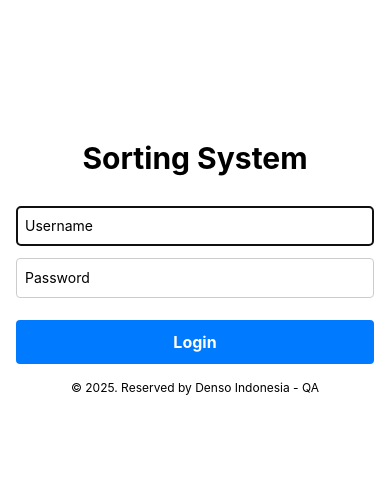
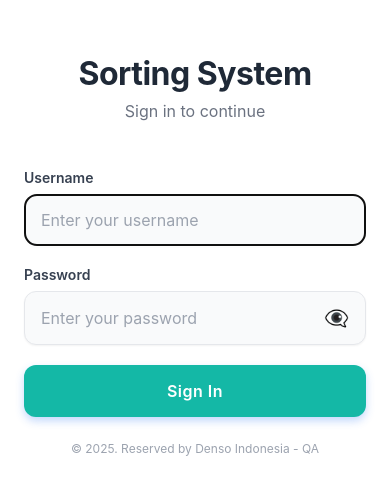
Before and after one commit to agungleksono/sorting-system, a React Native app: screen /Login in a window 390 px wide. Shown: the part 155-650 px from the top of the page. Built offline with nearby package versions, Linux system fonts and the light colour scheme.

Commit message:
modify login and menu screen

```diff
--- a/src/screens/LoginScreen.js
+++ b/src/screens/LoginScreen.js
@@ -8,6 +8,9 @@ import {
     Alert,
     TouchableOpacity,
     ActivityIndicator,
+    SafeAreaView,
+    KeyboardAvoidingView,
+    Platform,
 } from 'react-native';
 import AsyncStorage from '@react-native-async-storage/async-storage';
 import api from '../api/axiosInstance';
@@ -17,6 +20,7 @@ const LoginScreen = ({navigation}) => {
     const [password, setPassword] = useState('');
     const [errorMessage, setErrorMessage] = useState('');
     const [loading, setLoading] = useState(false);
+    const [showPassword, setShowPassword] = useState(false);
 
     const usernameInputRef = useRef(null);
     const passwordInputRef = useRef(null);
@@ -63,104 +67,235 @@ const LoginScreen = ({navigation}) => {
     }, []);
 
     return (
-        <View style={styles.container}>
+        <SafeAreaView style={styles.container}>
+            <KeyboardAvoidingView
+                behavior={Platform.OS === 'ios' ? 'padding' : 'height'}
+                style={styles.keyboardView}
+            >
+                <View style={styles.content}>
+                    <View style={styles.headerSection}>
                         <Text style={styles.appName}>Sorting System</Text>
-            {/* <Text style={styles.header}>Login</Text> */}
+                        <Text style={styles.subtitle}>Sign in to continue</Text>
+                    </View>
+
+                    <View style={styles.formSection}>
+                        <View style={styles.inputContainer}>
+                            <Text style={styles.inputLabel}>Username</Text>
                             <TextInput
                                 ref={usernameInputRef}
                                 style={styles.input}
-                placeholder="Username"
+                                placeholder="Enter your username"
+                                placeholderTextColor="#9CA3AF"
                                 value={username}
                                 onChangeText={(text) => {
                                     setUsername(text);
                                     setErrorMessage("");
                                 }}
                                 onSubmitEditing={handleSubmitUsername}
+                                autoCapitalize="none"
+                                autoCorrect={false}
                             />
+                        </View>
+
+                        <View style={styles.inputContainer}>
+                            <Text style={styles.inputLabel}>Password</Text>
+                            <View style={styles.passwordContainer}>
                                 <TextInput
                                     ref={passwordInputRef}
-                style={styles.input}
-                placeholder="Password"
+                                    style={styles.passwordInput}
+                                    placeholder="Enter your password"
+                                    placeholderTextColor="#9CA3AF"
                                     value={password}
                                     onChangeText={(text) => {
                                         setPassword(text);
                                         setErrorMessage("");
                                     }}
                                     onSubmitEditing={handleLogin}
-                secureTextEntry
+                                    secureTextEntry={!showPassword}
+                                    autoCapitalize="none"
+                                    autoCorrect={false}
                                 />
+                                <TouchableOpacity
+                                    style={styles.eyeButton}
+                                    onPress={() => setShowPassword(!showPassword)}
+                                    activeOpacity={0.7}
+                                >
+                                    <Text style={styles.eyeIcon}>
+                                        {showPassword ? '👁️' : '👁️‍🗨️'}
+                                    </Text>
+                                </TouchableOpacity>
+                            </View>
+                        </View>
+
                         {errorMessage ? (
+                            <View style={styles.errorContainer}>
                                 <Text style={styles.errorText}>{errorMessage}</Text>
+                            </View>
                         ) : null}
 
                         <TouchableOpacity
                             style={[styles.button, loading && styles.buttonDisabled]}
                             onPress={handleLogin}
-                disabled={loading}>
+                            disabled={loading}
+                            activeOpacity={0.8}>
                             {loading ? (
-                    <ActivityIndicator color="#fff" />
+                                <ActivityIndicator color="#fff" size="small" />
                             ) : (
-                    <Text style={styles.buttonText}>Login</Text>
+                                <Text style={styles.buttonText}>Sign In</Text>
                             )}
                         </TouchableOpacity>
+                    </View>
 
-            <Text style={styles.footer}>
+                    <View style={styles.footer}>
+                        <Text style={styles.footerText}>
                             {'\u00A9'} 2025. Reserved by Denso Indonesia - QA
                         </Text>
                     </View>
+                </View>
+
+            </KeyboardAvoidingView>
+        </SafeAreaView>
     );
 };
 
 const styles = StyleSheet.create({
     container: {
         flex: 1,
-        justifyContent: 'center',
-        padding: 16,
         backgroundColor: '#fff',
     },
+    keyboardView: {
+        flex: 1,
+    },
+    content: {
+        flex: 1,
+        justifyContent: 'center',
+        paddingHorizontal: 24,
+    },
+    headerSection: {
+        alignItems: 'center',
+        marginBottom: 48,
+    },
     appName: {
-        fontSize: 30,
-        fontWeight: 'bold',
-        textAlign: 'center',
-        marginBottom: 30,
+        fontSize: 32,
+        fontWeight: '700',
+        color: '#1F2937',
+        marginBottom: 8,
+        letterSpacing: -0.5,
     },
-    header: {
-        fontSize: 24,
-        fontWeight: 'bold',
-        textAlign: 'center',
-        marginBottom: 24,
+    subtitle: {
+        fontSize: 16,
+        color: '#6B7280',
+        fontWeight: '400',
+    },
+    formSection: {
+        width: '100%',
+    },
+    inputContainer: {
+        marginBottom: 20,
+    },
+    inputLabel: {
+        fontSize: 14,
+        fontWeight: '600',
+        color: '#374151',
+        marginBottom: 8,
     },
     input: {
-        height: 40,
-        borderColor: '#ccc',
+        height: 52,
+        backgroundColor: '#F9FAFB',
         borderWidth: 1,
-        marginBottom: 12,
-        paddingLeft: 8,
-        borderRadius: 4,
+        borderColor: '#E5E7EB',
+        borderRadius: 12,
+        paddingHorizontal: 16,
+        fontSize: 16,
+        color: '#1F2937',
+        shadowColor: '#000',
+        shadowOffset: {
+            width: 0,
+            height: 1,
+        },
+        shadowOpacity: 0.05,
+        shadowRadius: 2,
+        elevation: 1,
+    },
+    passwordContainer: {
+        flexDirection: 'row',
+        alignItems: 'center',
+        backgroundColor: '#F9FAFB',
+        borderWidth: 1,
+        borderColor: '#E5E7EB',
+        borderRadius: 12,
+        shadowColor: '#000',
+        shadowOffset: {
+            width: 0,
+            height: 1,
+        },
+        shadowOpacity: 0.05,
+        shadowRadius: 2,
+        elevation: 1,
+    },
+    passwordInput: {
+        flex: 1,
+        height: 52,
+        paddingHorizontal: 16,
+        fontSize: 16,
+        color: '#1F2937',
+    },
+    eyeButton: {
+        paddingHorizontal: 16,
+        height: 52,
+        justifyContent: 'center',
+        alignItems: 'center',
+    },
+    eyeIcon: {
+        fontSize: 20,
+    },
+    errorContainer: {
+        backgroundColor: '#FEF2F2',
+        borderWidth: 1,
+        borderColor: '#FECACA',
+        borderRadius: 8,
+        padding: 12,
+        marginBottom: 20,
     },
     errorText: {
-        color: 'red',
-        marginBottom: 12,
+        color: '#DC2626',
+        fontSize: 14,
+        fontWeight: '500',
+        textAlign: 'center',
     },
     button: {
-        backgroundColor: '#007bff',
-        paddingVertical: 12,
-        borderRadius: 4,
+        backgroundColor: '#14B8A6',
+        height: 52,
+        borderRadius: 12,
         alignItems: 'center',
-        marginTop: 10,
+        justifyContent: 'center',
+        shadowColor: '#3B82F6',
+        shadowOffset: {
+            width: 0,
+            height: 4,
+        },
+        shadowOpacity: 0.3,
+        shadowRadius: 8,
+        elevation: 4,
     },
     buttonText: {
         color: '#fff',
         fontSize: 16,
-        fontWeight: 'bold',
+        fontWeight: '600',
+        letterSpacing: 0.5,
     },
     buttonDisabled: {
         opacity: 0.6,
     },
     footer: {
-        marginTop: 16,
-        textAlign: 'center',
+        paddingVertical: 24,
+        paddingHorizontal: 24,
+        alignItems: 'center',
+    },
+    footerText: {
         fontSize: 12,
+        color: '#9CA3AF',
+        fontWeight: '400',
     },
 });
 
--- a/src/screens/MenuScreen.js
+++ b/src/screens/MenuScreen.js
@@ -1,4 +1,4 @@
-import React, {useState, useEffect} from 'react';
+import React, {useState, useEffect, useCallback, useMemo} from 'react';
 import {
     Button,
     View,
@@ -9,59 +9,106 @@ import {
     ScrollView,
     Modal,
     TouchableWithoutFeedback,
+    SafeAreaView,
+    StatusBar,
+    ActivityIndicator,
+    RefreshControl,
 } from 'react-native';
+import AsyncStorage from '@react-native-async-storage/async-storage';
 import api from '../api/axiosInstance';
 import {AutocompleteDropdownContextProvider} from 'react-native-autocomplete-dropdown';
 
 const MenuScreen = ({navigation}) => {
     const [cases, setCases] = useState([]);
     const [isMenuVisible, setMenuVisible] = useState(false);
+    const [loading, setLoading] = useState(true);
+    const [refreshing, setRefreshing] = useState(false);
+    const [userName, setUserName] = useState('');
 
-    const getCases = async () => {
+    const getCases = useCallback(async () => {
+        try {
+            setLoading(true);
+            const {data} = await api.get('/cases');
+            setCases(data.data);
+        } catch (error) {
+            console.error('Error fetching cases:', error);
+        } finally {
+            setLoading(false);
+        }
+    }, []);
+
+    const onRefresh = useCallback(async () => {
+        setRefreshing(true);
         try {
             const {data} = await api.get('/cases');
             setCases(data.data);
         } catch (error) {
-            console.error('Error fetching cases:', error);
+            console.error('Error refreshing cases:', error);
+        } finally {
+            setRefreshing(false);
         }
-    };
+    }, []);
+
+    const getUserName = useCallback(async () => {
+        try {
+            const name = await AsyncStorage.getItem('name');
+            if (name) {
+                setUserName(name);
+            }
+        } catch (error) {
+            console.error('Error getting user name:', error);
+        }
+    }, []);
 
     useEffect(() => {
         // getCases();
+        getUserName();
 
         // Fetch when screen comes into focus
         const unsubscribe = navigation.addListener('focus', () => {
             getCases();
+            getUserName();
         });
 
         // Clean up the listener when the component unmounts
         return unsubscribe;
-    }, [navigation]);
+    }, [navigation, getUserName]);
 
-    const card = ({item}) => (
-        <View style={styles.cardContainer}>
-            <TouchableOpacity
-                style={styles.card}
-                // onPress={() => navigation.navigate('ScanV2', {caseData: item})}
-                onPress={() => {
+    const handleCardPress = useCallback((item) => {
         if (item.scan_type_id === '001') {
             navigation.navigate('ScanV2', {caseData: item});
         } else if (item.scan_type_id === '002') {
             navigation.navigate('ScanMultiBox', {caseData: item});
         }
-                }}>
-                <View style={styles.textContainer}>
+    }, [navigation]);
+
+    const card = useCallback(({item}) => (
+        <View style={styles.cardContainer}>
+            <TouchableOpacity
+                style={styles.card}
+                activeOpacity={0.8}
+                onPress={() => handleCardPress(item)}>
+                <View style={styles.cardContent}>
+                    <View style={styles.cardHeader}>
                         <Text style={styles.cardTitle}>{item.title}</Text>
                         <View style={styles.progressContainer}>
-                        <Text
-                            style={[styles.progressText, styles.progressBadge]}>
+                            <Text style={styles.progressText}>
                                 {item.current_progress} / {item.max_progress}
                             </Text>
                         </View>
                     </View>
+                    <View style={styles.progressBar}>
+                        <View
+                            style={[
+                                styles.progressFill,
+                                {width: `${(item.current_progress / item.max_progress) * 100}%`}
+                            ]}
+                        />
+                    </View>
+                </View>
             </TouchableOpacity>
         </View>
-    );
+    ), [handleCardPress]);
 
     // Add the three dots button in the header using headerRight
     React.useLayoutEffect(() => {
@@ -69,49 +116,88 @@ const MenuScreen = ({navigation}) => {
             headerRight: () => (
                 <TouchableOpacity
                     onPress={() => setMenuVisible(true)}
-                    style={styles.headerButton}>
-                    <Text style={styles.headerButtonText}>...</Text>
+                    style={styles.headerButton}
+                    activeOpacity={0.7}>
+                    <Text style={styles.headerButtonText}>•••</Text>
                 </TouchableOpacity>
             ),
         });
     }, [navigation]);
 
-    const handleSettingPrint = () => {
+    const handleSettingPrint = useCallback(() => {
         navigation.navigate('PrintSetting');
         setMenuVisible(false);
-    };
+    }, [navigation]);
+
+    const handleNewCase = useCallback(() => {
+        navigation.navigate('NewCase');
+        setMenuVisible(false);
+    }, [navigation]);
+
+    const casesSubtitle = useMemo(() =>
+        `${cases.length} case${cases.length !== 1 ? 's' : ''} available`,
+        [cases.length]
+    );
+
+    const keyExtractor = useCallback((item) => item.suspect_case_id.toString(), []);
 
     return (
-        //         {/* Render the cases in a FlatList for efficient rendering */}
-        // <FlatList
-        //     data={cases}
-        //     renderItem={renderCard}
-        //     keyExtractor={item => item.suspect_case_id.toString()}
-        // />
-        // <ScrollView contentContainerStyle={{flexGrow: 1}} style={{flex: 1}}>
-        <View style={styles.centeredContainer}>
-            {/* <View style={styles.card}>
-                    <Text>Tes</Text>
-                </View> */}
-            {/* Render the cases in a FlatList for efficient rendering */}
+        <SafeAreaView style={styles.container}>
+            <StatusBar barStyle="dark-content" backgroundColor="#fff" />
+
+            <View style={styles.content}>
+                <View style={styles.headerSection}>
+                    {userName && (
+                        <Text style={styles.welcomeText}>
+                            Welcome back, {userName}!
+                        </Text>
+                    )}
+                    <Text style={styles.headerTitle}>Cases</Text>
+                    <Text style={styles.headerSubtitle}>
+                        {casesSubtitle}
+                    </Text>
+                </View>
+
+                {loading ? (
+                    <View style={styles.loadingContainer}>
+                        <ActivityIndicator size="large" color="#14B8A6" />
+                        <Text style={styles.loadingText}>Loading cases...</Text>
+                    </View>
+                ) : (
+                    <>
                         <FlatList
                             data={cases}
                             renderItem={card}
-                keyExtractor={item => item.suspect_case_id.toString()}
+                            keyExtractor={keyExtractor}
+                            contentContainerStyle={styles.listContainer}
+                            showsVerticalScrollIndicator={false}
+                            removeClippedSubviews={true}
+                            maxToRenderPerBatch={10}
+                            windowSize={10}
+                            initialNumToRender={5}
+                            refreshControl={
+                                <RefreshControl
+                                    refreshing={refreshing}
+                                    onRefresh={onRefresh}
+                                    colors={['#14B8A6']}
+                                    tintColor="#14B8A6"
+                                    title="Pull to refresh"
+                                    titleColor="#6B7280"
+                                />
+                            }
                         />
 
-            {/* <View style={styles.buttonWrapper}>
-                <Button
-                    title="Scan"
-                    onPress={() => navigation.navigate('Scan')}
-                />
+                        {cases.length === 0 && (
+                            <View style={styles.emptyState}>
+                                <Text style={styles.emptyStateText}>No cases available</Text>
+                                <Text style={styles.emptyStateSubtext}>
+                                    Create a new case to get started
+                                </Text>
                             </View>
-            <View style={styles.buttonWrapper}>
-                <Button
-                    title="Scan Trial"
-                    onPress={() => navigation.navigate('ScanV2')}
-                />
-            </View> */}
+                        )}
+                    </>
+                )}
+            </View>
 
             {/* Dropdown Menu Modal */}
             {isMenuVisible && (
@@ -126,9 +212,19 @@ const MenuScreen = ({navigation}) => {
                             <View style={styles.menuContainer}>
                                 <TouchableOpacity
                                     onPress={handleSettingPrint}
-                                    style={styles.menuItem}>
+                                    style={styles.menuItem}
+                                    activeOpacity={0.7}>
                                     <Text style={styles.menuText}>
                                         Setting Print
+                                    </Text>
+                                </TouchableOpacity>
+                                <View style={styles.menuDivider} />
+                                <TouchableOpacity
+                                    onPress={handleNewCase}
+                                    style={styles.menuItem}
+                                    activeOpacity={0.7}>
+                                    <Text style={styles.menuText}>
+                                        New Case
                                     </Text>
                                 </TouchableOpacity>
                             </View>
@@ -136,107 +232,173 @@ const MenuScreen = ({navigation}) => {
                     </TouchableWithoutFeedback>
                 </Modal>
             )}
-        </View>
-        // </ScrollView>
+        </SafeAreaView>
     );
 };
 
 const styles = StyleSheet.create({
-    centeredContainer: {
-        // flex: 1,
-        // justifyContent: 'center',
-        // alignItems: 'center',
-        paddingTop: 20,
+    container: {
+        flex: 1,
+        backgroundColor: '#fff',
     },
-    title: {
-        fontSize: 20,
+    content: {
+        flex: 1,
+        paddingHorizontal: 24,
     },
-    buttonWrapper: {
-        marginBottom: 10,
+    headerSection: {
+        paddingTop: 24,
+        paddingBottom: 32,
     },
-
-    /* Card Styles */
+    welcomeText: {
+        fontSize: 16,
+        color: '#6B7280',
+        fontWeight: '500',
+        marginBottom: 8,
+    },
+    headerTitle: {
+        fontSize: 28,
+        fontWeight: '700',
+        color: '#1F2937',
+        marginBottom: 3,
+        letterSpacing: -0.5,
+    },
+    headerSubtitle: {
+        fontSize: 16,
+        color: '#6B7280',
+        fontWeight: '400',
+    },
+    listContainer: {
+        paddingBottom: 24,
+    },
     cardContainer: {
-        flexDirection: 'row', // This allows for horizontal centering
-        justifyContent: 'center', // Centers items horizontally
-        alignItems: 'center', // Ensures vertical alignment as well (optional)
-        width: '100%', // Ensures the container spans full width of its parent
-        marginVertical: 15,
+        marginBottom: 16,
     },
     card: {
-        width: '84%',
-        padding: 16,
-        backgroundColor: '#f0f0f0',
-        borderRadius: 10,
-        elevation: 5, // Adds shadow to the card (Android)
-        shadowColor: '#000', // Adds shadow (iOS)
-        shadowOffset: {width: 0, height: 1},
-        shadowOpacity: 0.2,
-        shadowRadius: 10,
-        borderLeftWidth: 5,
-        borderLeftColor: '#009688',
+        backgroundColor: '#F9FAFB',
+        borderRadius: 16,
+        padding: 20,
+        shadowColor: '#000',
+        shadowOffset: {
+            width: 0,
+            height: 2,
+        },
+        shadowOpacity: 0.08,
+        shadowRadius: 8,
+        elevation: 3,
+        borderWidth: 1,
+        borderColor: '#E5E7EB',
+    },
+    cardContent: {
+        width: '100%',
+    },
+    cardHeader: {
+        flexDirection: 'row',
+        justifyContent: 'space-between',
+        alignItems: 'center',
+        marginBottom: 16,
     },
     cardTitle: {
         fontSize: 18,
-        fontWeight: 'bold',
-        color: '#212121',
-        flexShrink: 1,
+        fontWeight: '600',
+        color: '#1F2937',
+        flex: 1,
+        marginRight: 12,
     },
-
-    /* Progress scan styles */
     progressContainer: {
-        flexDirection: 'row', // This arranges the child elements side by side
-        alignItems: 'center', // Vertically center the items if needed
-        // marginTop: 3,
+        backgroundColor: '#14B8A6',
+        borderRadius: 20,
+        paddingHorizontal: 12,
+        paddingVertical: 6,
     },
     progressText: {
-        fontSize: 11,
-        fontWeight: 'bold',
-        color: '#FFFFFF',
+        fontSize: 12,
+        fontWeight: '600',
+        color: '#fff',
     },
-    progressBadge: {
-        borderRadius: 20,
-        backgroundColor: '#FF9800',
-        paddingHorizontal: 15,
-        paddingVertical: 4,
+    progressBar: {
+        height: 4,
+        backgroundColor: '#F3F4F6',
+        borderRadius: 2,
+        overflow: 'hidden',
     },
-    textContainer: {
-        flexDirection: 'row', // Row direction to make texts align horizontally
-        justifyContent: 'space-between', // Distributes space between the items
-        alignItems: 'center', // Ensures vertical alignment in the middle
-        width: '100%', // Takes full width of the container
+    progressFill: {
+        height: '100%',
+        backgroundColor: '#3B82F6',
+        borderRadius: 2,
     },
-
-    // Style 3 dots navigation bar button
+    emptyState: {
+        flex: 1,
+        justifyContent: 'center',
+        alignItems: 'center',
+        paddingVertical: 60,
+    },
+    emptyStateText: {
+        fontSize: 18,
+        fontWeight: '600',
+        color: '#6B7280',
+        marginBottom: 8,
+    },
+    emptyStateSubtext: {
+        fontSize: 14,
+        color: '#9CA3AF',
+        textAlign: 'center',
+    },
+    loadingContainer: {
+        flex: 1,
+        justifyContent: 'center',
+        alignItems: 'center',
+        paddingVertical: 60,
+    },
+    loadingText: {
+        fontSize: 16,
+        color: '#6B7280',
+        marginTop: 16,
+        fontWeight: '500',
+    },
     headerButton: {
-        paddingHorizontal: 10,
-        marginBottom: 15,
-        backgroundColor: 'transparent',
+        paddingHorizontal: 12,
+        paddingVertical: 8,
+        borderRadius: 8,
     },
     headerButtonText: {
-        fontSize: 30,
-        color: '#000',
+        fontSize: 20,
+        color: '#1F2937',
+        fontWeight: '600',
     },
-
-    // Style modal navigation bar button
     modalBackground: {
         flex: 1,
         justifyContent: 'center',
         alignItems: 'center',
-        backgroundColor: 'rgba(0, 0, 0, 0.5)', // Semi-transparent background
+        backgroundColor: 'rgba(0, 0, 0, 0.4)',
     },
     menuContainer: {
-        width: 200,
         backgroundColor: '#fff',
-        borderRadius: 8,
-        elevation: 5,
+        borderRadius: 16,
+        padding: 8,
+        shadowColor: '#000',
+        shadowOffset: {
+            width: 0,
+            height: 4,
+        },
+        shadowOpacity: 0.15,
+        shadowRadius: 12,
+        elevation: 8,
+        minWidth: 180,
     },
     menuItem: {
-        padding: 15,
+        paddingVertical: 12,
+        paddingHorizontal: 16,
+        borderRadius: 8,
     },
     menuText: {
         fontSize: 16,
-        color: '#000',
+        fontWeight: '500',
+        color: '#1F2937',
+    },
+    menuDivider: {
+        height: 1,
+        backgroundColor: '#E5E7EB',
+        marginVertical: 4,
     },
 });
 
```
Lines whose indentation alone changed are shown as unchanged.
